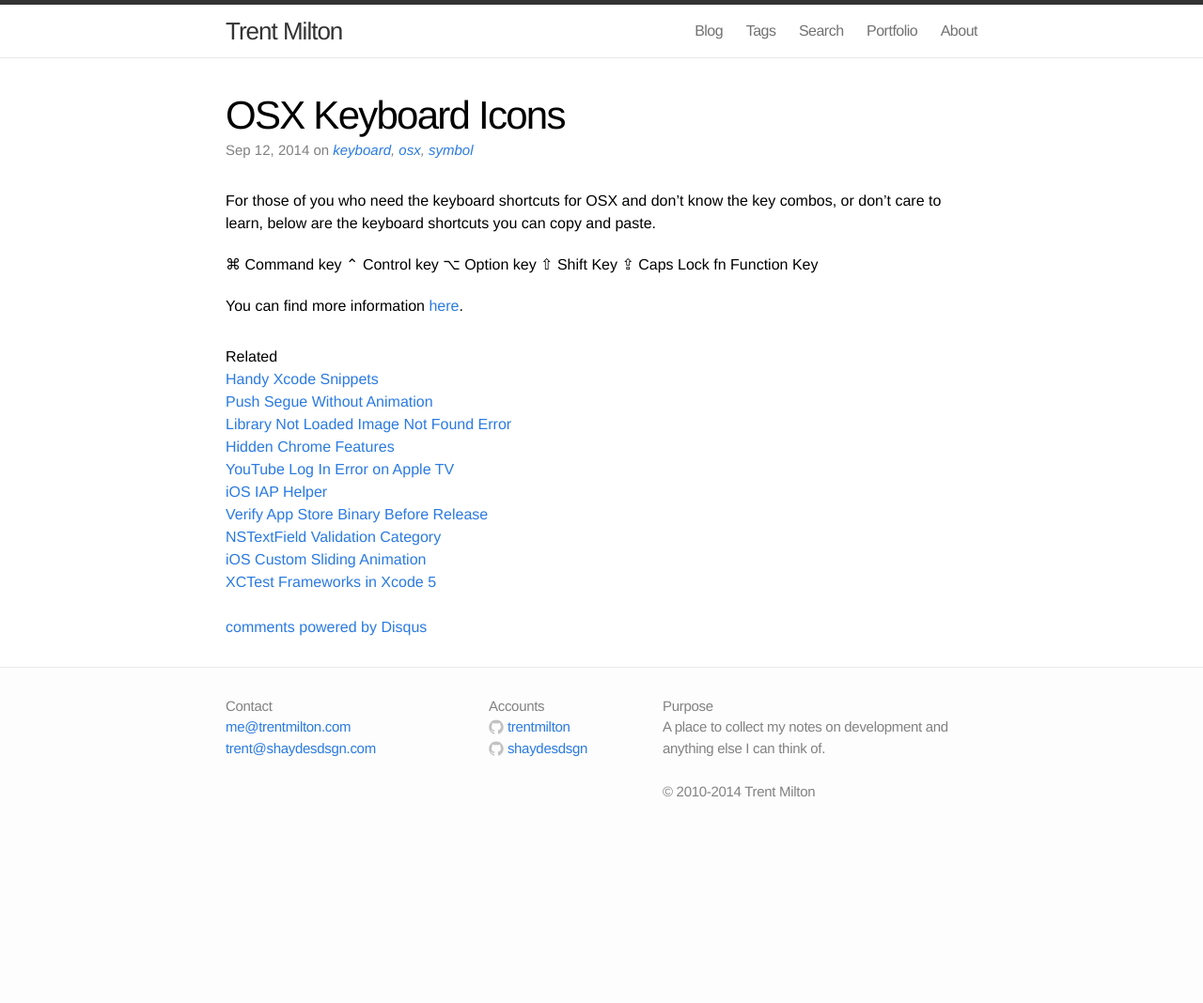
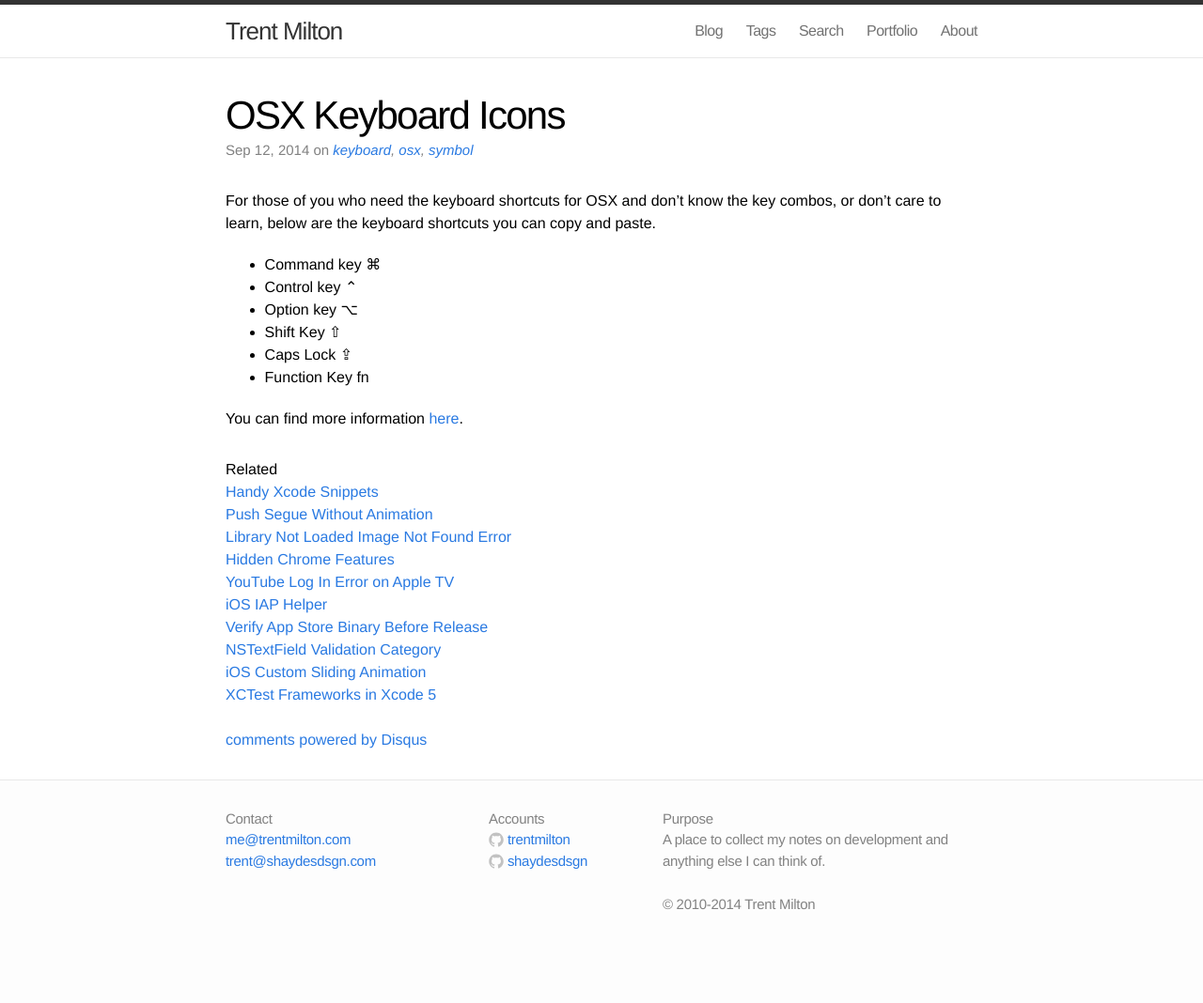
Before and after one commit to trentmilton/trentmilton-site-jekyll, a Jekyll site: the page built from _posts/2014-09-12-osx-keyboard-icons.md, in a window 1280 px wide. Shown: the whole page at 94% size. Built offline with Jekyll 4.4.1, drawn with Linux system fonts in a browser that asks for light colours; comment, search, counter and statistics services are not loaded; before the commit the page ends 948 px from its top, so only the background shows below that.

Commit message:
fixed formatting

```diff
--- a/_posts/2014-09-12-osx-keyboard-icons.md
+++ b/_posts/2014-09-12-osx-keyboard-icons.md
@@ -7,11 +7,11 @@
 ---
 For those of you who need the keyboard shortcuts for OSX and don't know the key combos, or don't care to learn, below are the keyboard shortcuts you can copy and paste.
 
-⌘	Command key
-⌃	Control key
-⌥	Option key
-⇧	Shift Key
-⇪	Caps Lock
-fn	Function Key
+- Command key ⌘
+- Control key ⌃
+- Option key ⌥
+- Shift Key ⇧
+- Caps Lock ⇪
+- Function Key fn
 
 You can find more information [here](http://support.apple.com/kb/HT1343).
```
